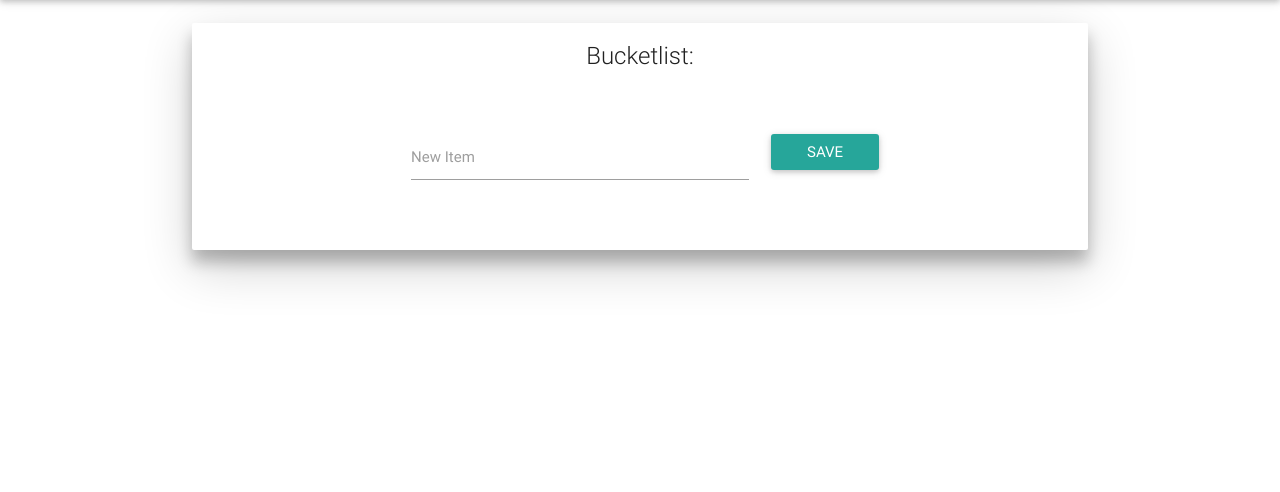
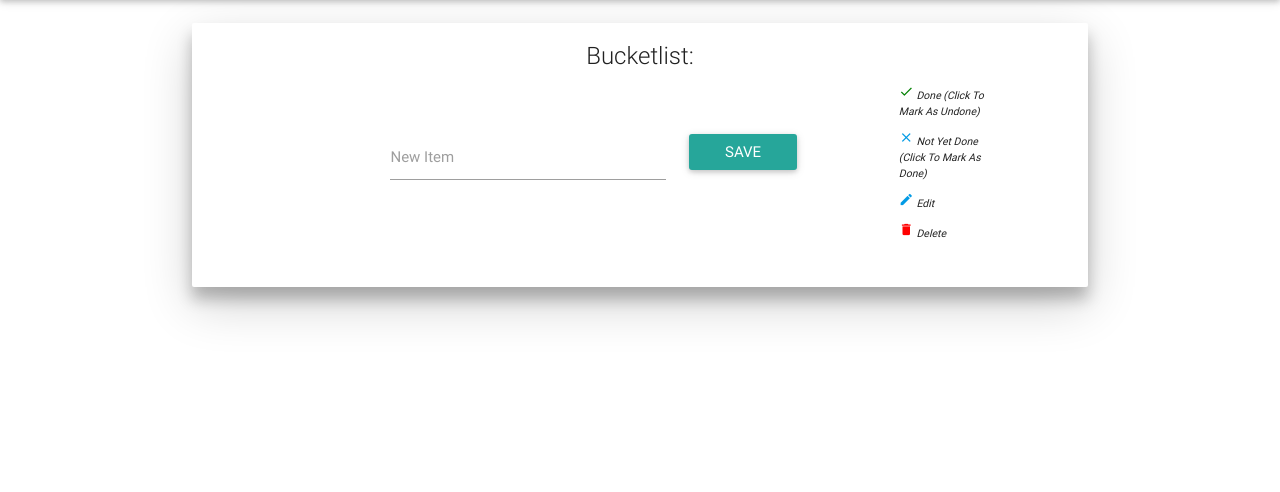
Before and after one commit to andela-egichuri/checkpoint3, a Django app: page /bucketlists/1/ in a window 1280 px wide. Shown: the part 64-556 px from the top of the page. Run offline with Django 3.2, Linux system fonts and the light colour scheme; the visitor is signed in with stand-in values (Sample User, id 1); parts of the project's set-up code (start-up, migrations or seed data) failed here and were passed over; some libraries are stand-ins or nearby versions.

Commit message:
(Chore) Minor changes for frontend
Display a key for icons used

```diff
--- a/public/static/css/style.css
+++ b/public/static/css/style.css
@@ -55,7 +55,7 @@ main {
 }
 
 .tiny-text {
-    font-size: 0.8em;
+    font-size: 0.7em;
     font-style: italic;
     text-transform: capitalize;
 }
--- a/public/templates/bucketlists.html
+++ b/public/templates/bucketlists.html
@@ -23,7 +23,7 @@
         <div class="col s12 m10 offset-m1">
           <div class="">
             <div class="card-title center">Bucketlist: [[bucketlist_name]] </div>
-            <div class="col s12">
+            <div class="col s12 m10">
             <table class="striped">
                 <thead class="small-text" ng-if="bucketlist.length > 0">
                   <tr>
@@ -68,6 +68,12 @@
                   </div>
                 </form>
             </div>
+               <div class="col m2">
+                <p class="tiny-text"><i class="done tiny material-icons">done</i> Done (Click to mark as undone) </p>
+                <p class="tiny-text"><a href="" ><i class="tiny material-icons">clear</i> </a> Not yet done (Click to mark as done)</p>
+                <p class="tiny-text"><a href="" ><i class="tiny material-icons">mode_edit</i></a> Edit</p>
+                <p class="tiny-text"><i class="delete tiny material-icons">delete</i> Delete</p>
+              </div>
             <div id="itemmodal" class="modal modal-custom">
             <div class="col s12">
                 <form ng-submit="saveitem()">
--- a/public/templates/dashboard.html
+++ b/public/templates/dashboard.html
@@ -79,6 +79,8 @@
 
 
       </div>
+
+
       <div id="editmodal" class="modal modal-custom">
           <div class="col s12">
               <form ng-submit="save_edit()">
```
